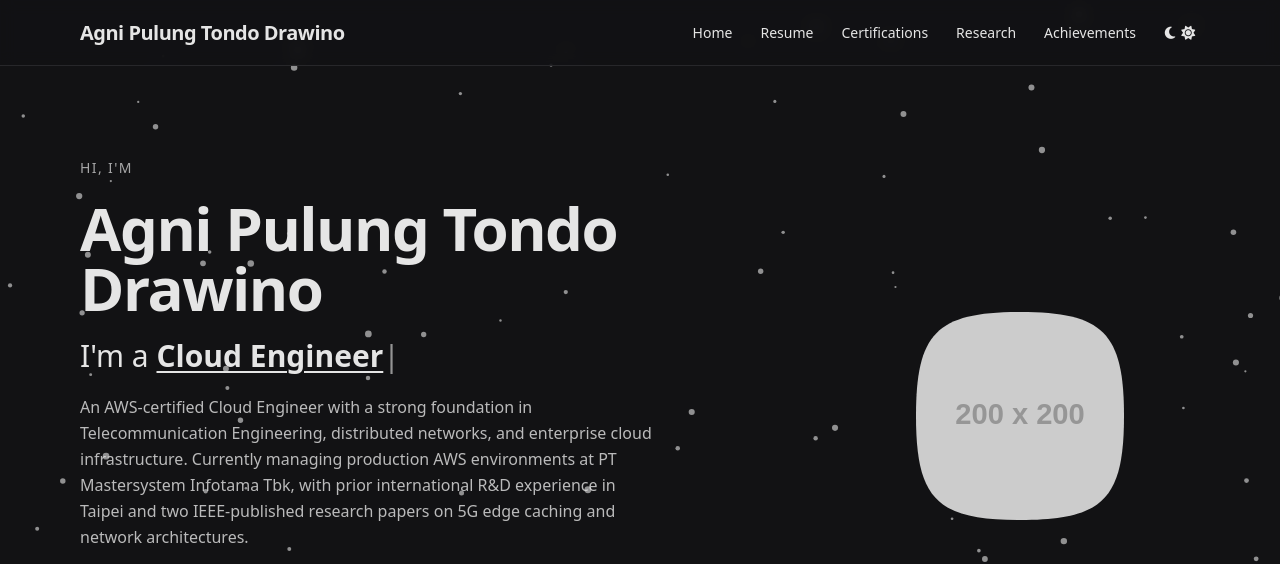
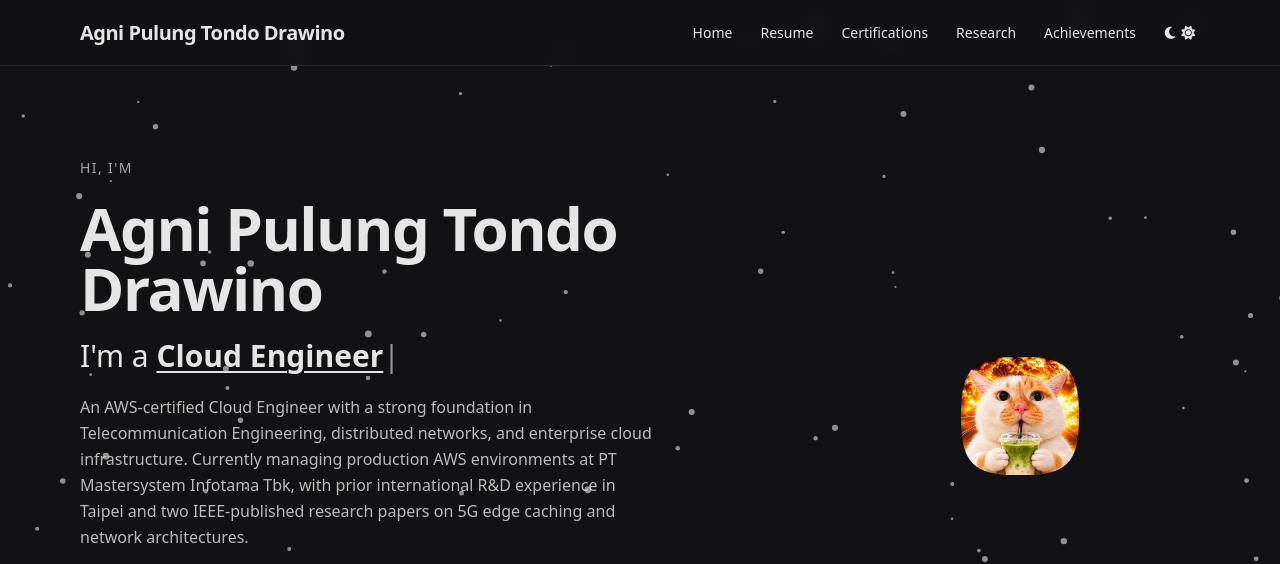
Before and after one commit to agnislur/agnislur.github.io, a plain HTML site: page index.html in a window 1280 px wide. Shown: the top 564 px of the page. Drawn offline with nearby package versions, Linux system fonts and the light colour scheme; placeholder pictures from the web are drawn by us.

Commit message:
Add profile picture to Hero section

```diff
--- a/index.html
+++ b/index.html
@@ -255,7 +255,7 @@
           <div class="mask mask-squircle w-40 md:w-52 shadow-md">
             <!-- Ganti src dengan path foto profil kamu (misalnya: assets/profile.jpg) -->
             <img
-              src="https://placehold.co/200x200/png?text=Foto"
+              src="profile.jpg"
               alt="Foto Profil Agni Pulung Tondo Drawino"
               width="200"
               height="200"
```
Also changed, not shown: profile.jpg (added).
